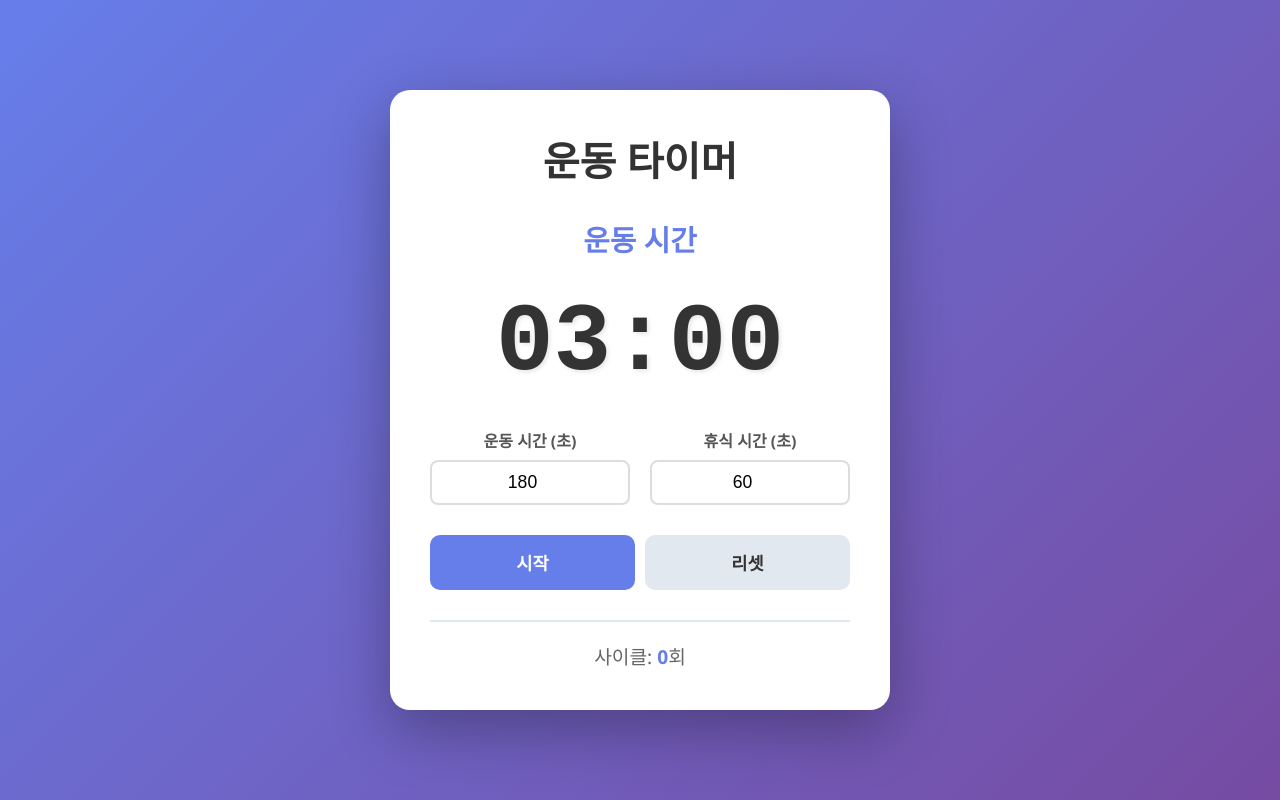
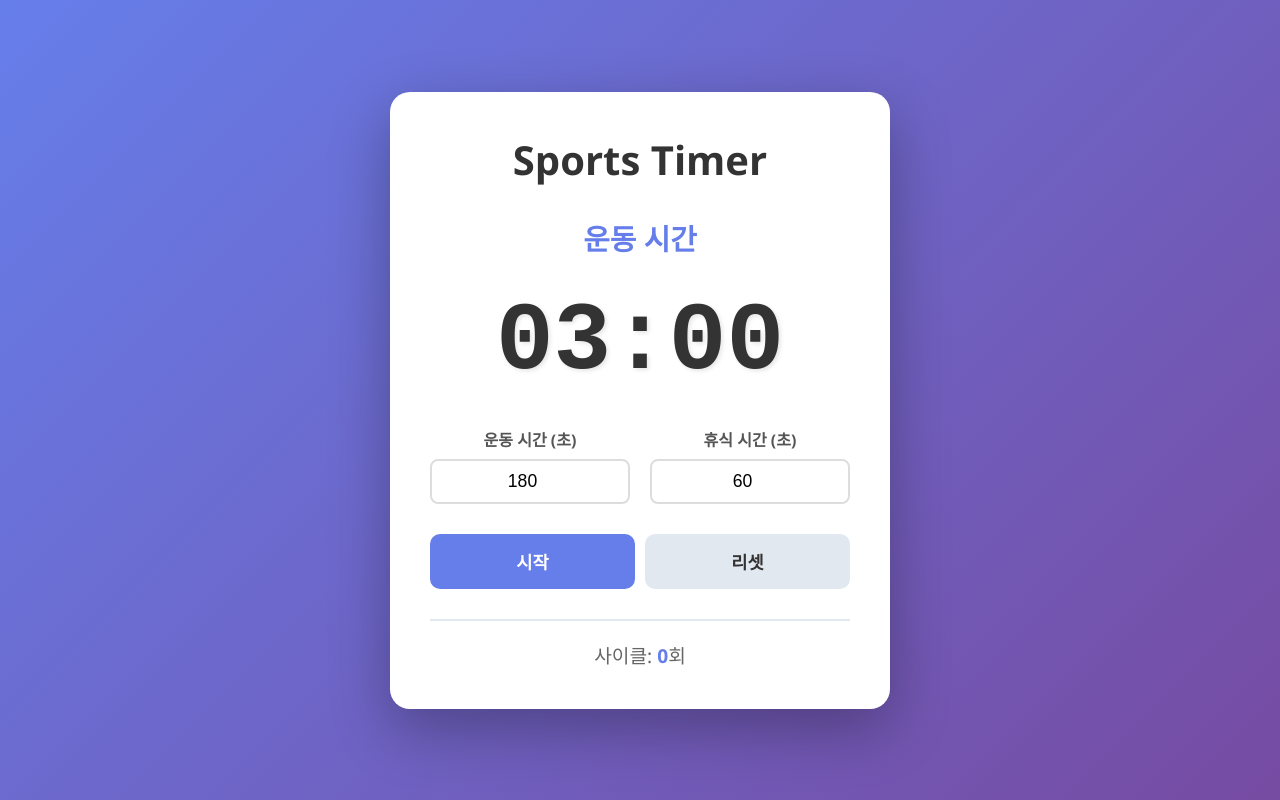
Before and after one commit to superpangE/timer, a plain HTML site: page index.html in a window 1280 px wide. Drawn offline with Linux system fonts and the light colour scheme.

Commit message:
Fix start_url and change app name to Sports Timer
- manifest.json: start_url을 /timer/로 수정
- 앱 이름을 'Sports Timer'로 변경

🤖 Generated with [Claude Code](https://claude.com/claude-code)

Co-Authored-By: Claude <noreply@anthropic.com>

```diff
--- a/index.html
+++ b/index.html
@@ -6,15 +6,15 @@
     <meta name="theme-color" content="#667eea">
     <meta name="apple-mobile-web-app-capable" content="yes">
     <meta name="apple-mobile-web-app-status-bar-style" content="black-translucent">
-    <meta name="apple-mobile-web-app-title" content="운동타이머">
+    <meta name="apple-mobile-web-app-title" content="Sports Timer">
     <link rel="apple-touch-icon" href="icon-192.png">
     <link rel="manifest" href="manifest.json">
-    <title>운동 타이머</title>
+    <title>Sports Timer</title>
     <link rel="stylesheet" href="style.css">
 </head>
 <body>
     <div class="container">
-        <h1>운동 타이머</h1>
+        <h1>Sports Timer</h1>
 
         <div class="status">
             <h2 id="current-status">운동 시간</h2>
```
Also changed, not shown: manifest.json.
